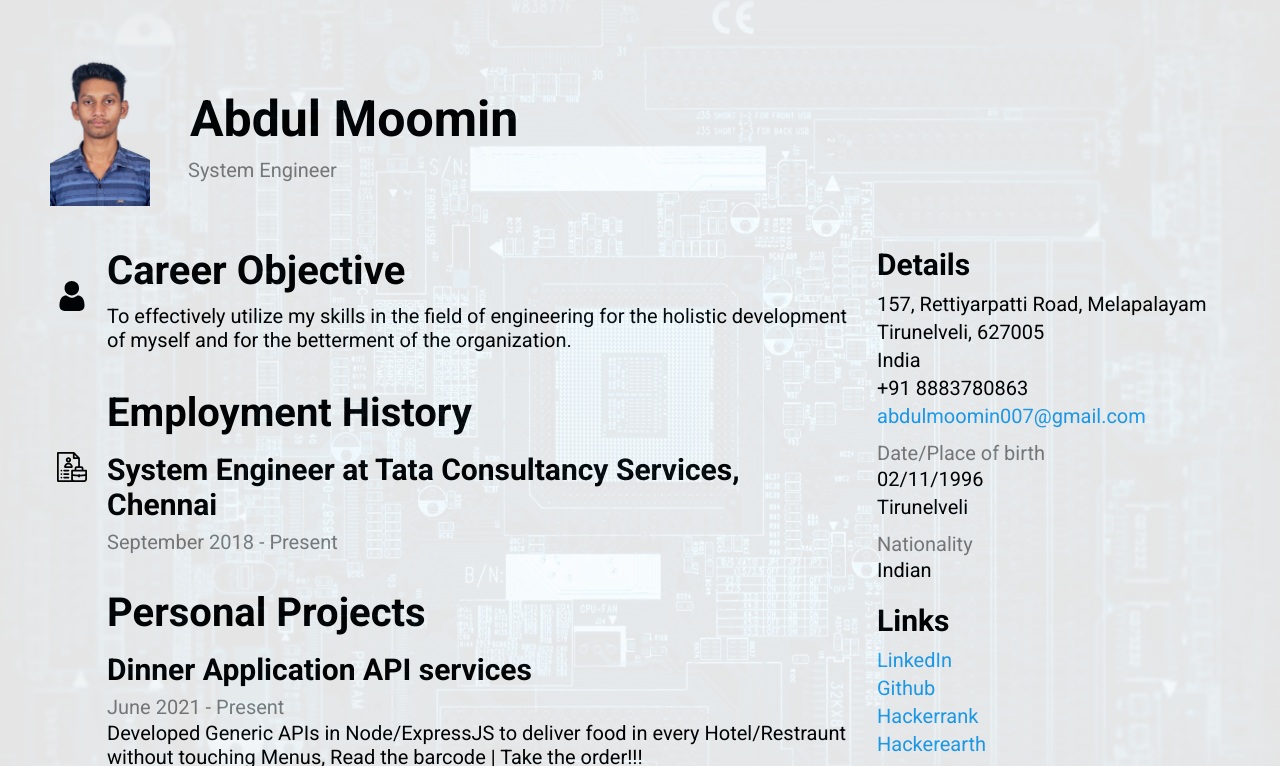
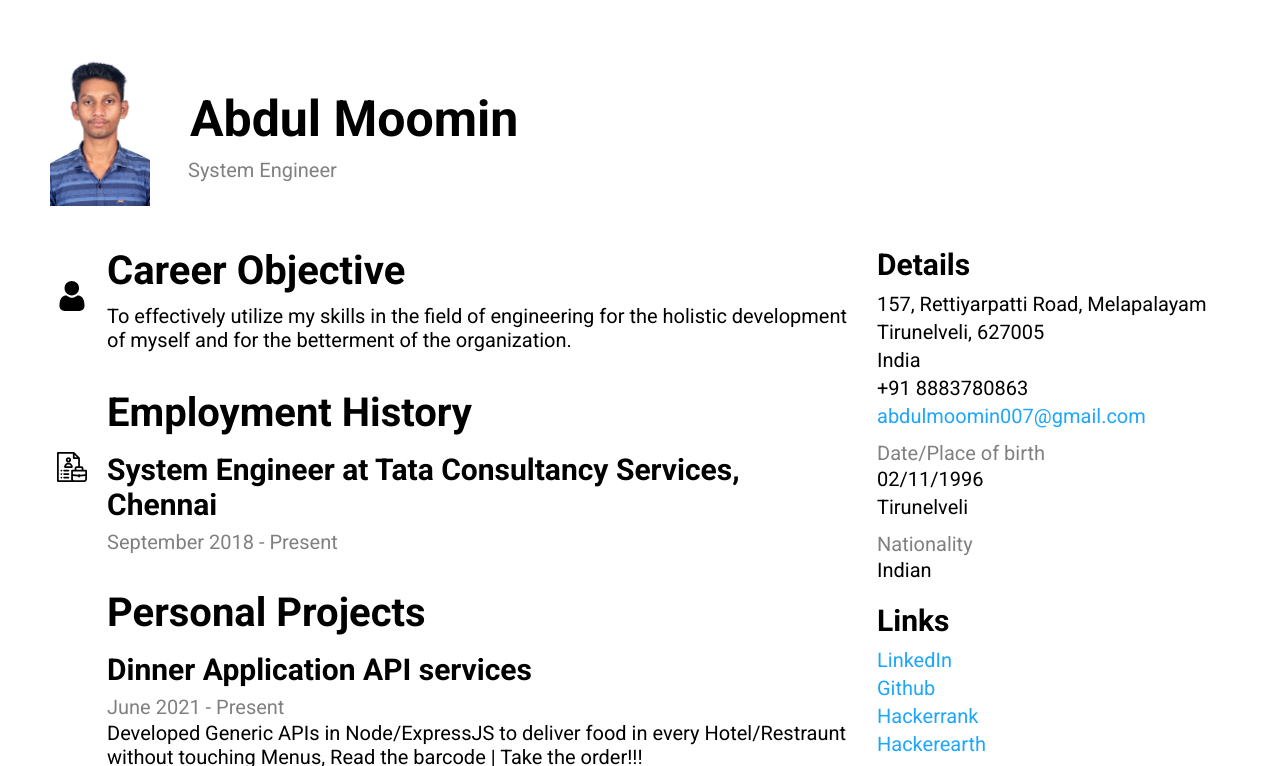
Before and after one commit to abdulmoomin007/resume, a plain HTML site: page index.html in a window 1280 px wide. Shown: the top 766 px of the page. Drawn offline with Linux system fonts and the light colour scheme.

Commit message:
Image not fixing

```diff
--- a/index.html
+++ b/index.html
@@ -11,7 +11,7 @@
 </head>
 <body>
     <header>
-        <img src="./img/code-wallpaper.jpg" alt="Background" class="background">
+        <!-- <img src="./img/code-wallpaper.jpg" alt="Background" class="background"> -->
         <img src="./img/2017-08-04-PHOTO-00000005.jpg" alt="Profile Picture">
         <div class="header-items">
             <h1>Abdul Moomin</h1>
```
